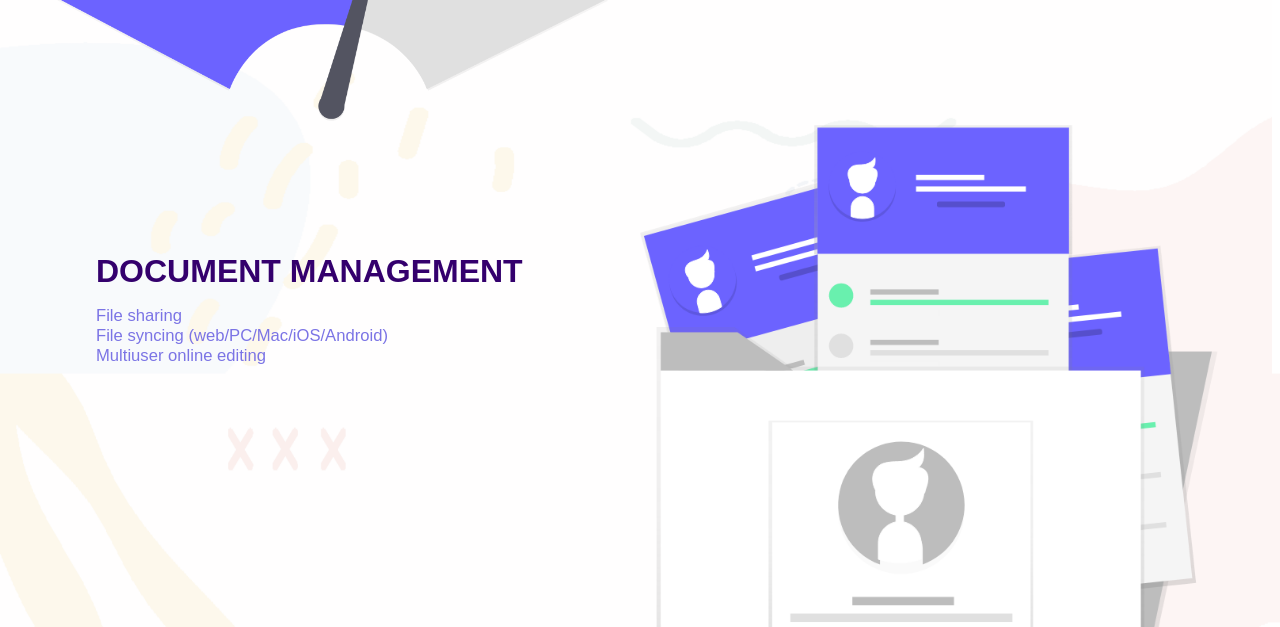
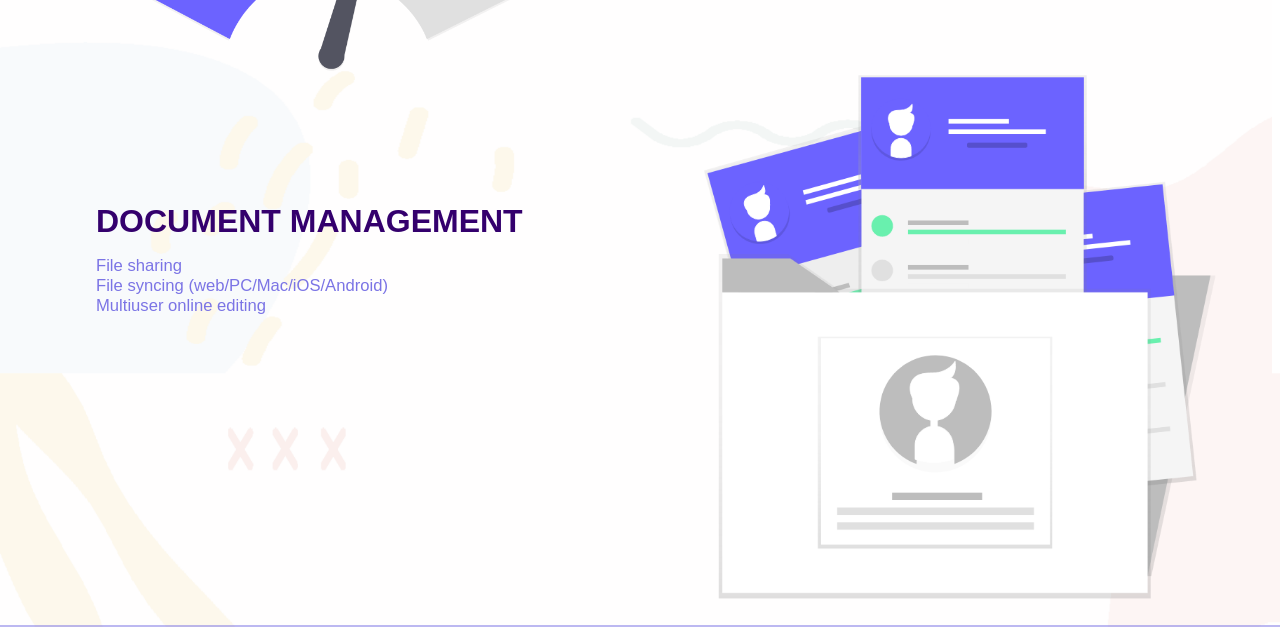
Before and after one commit to Mrudul72/EaseIT-Landing-Page, a plain HTML site: page index.html in a window 1280 px wide. Shown: the part 1777-2404 px from the top of the page. Drawn offline with Linux system fonts and the light colour scheme.

Commit message:
bug fix
padding issues fixed

```diff
--- a/css/style.css
+++ b/css/style.css
@@ -129,8 +129,12 @@ body{
     padding-top: 20%;
 }
 .content-right3 img{
-    width: 95%;
-    padding-right: 30px;
+    width: 80%;
+}
+.content-right3{
+    display: flex;
+    justify-content: center;
+    align-items: center;
 }
 .footer{
     display: flex;
--- a/index.html
+++ b/index.html
@@ -107,7 +107,7 @@
 
             <!--Row 4-->
 
-            <div class="content-left3" style="padding-right: 30px;">
+            <div class="content-left3" >
                 <div>
                     <h1 class="heading">Document Management</h1>
                     <div class="mobile-img">
```
